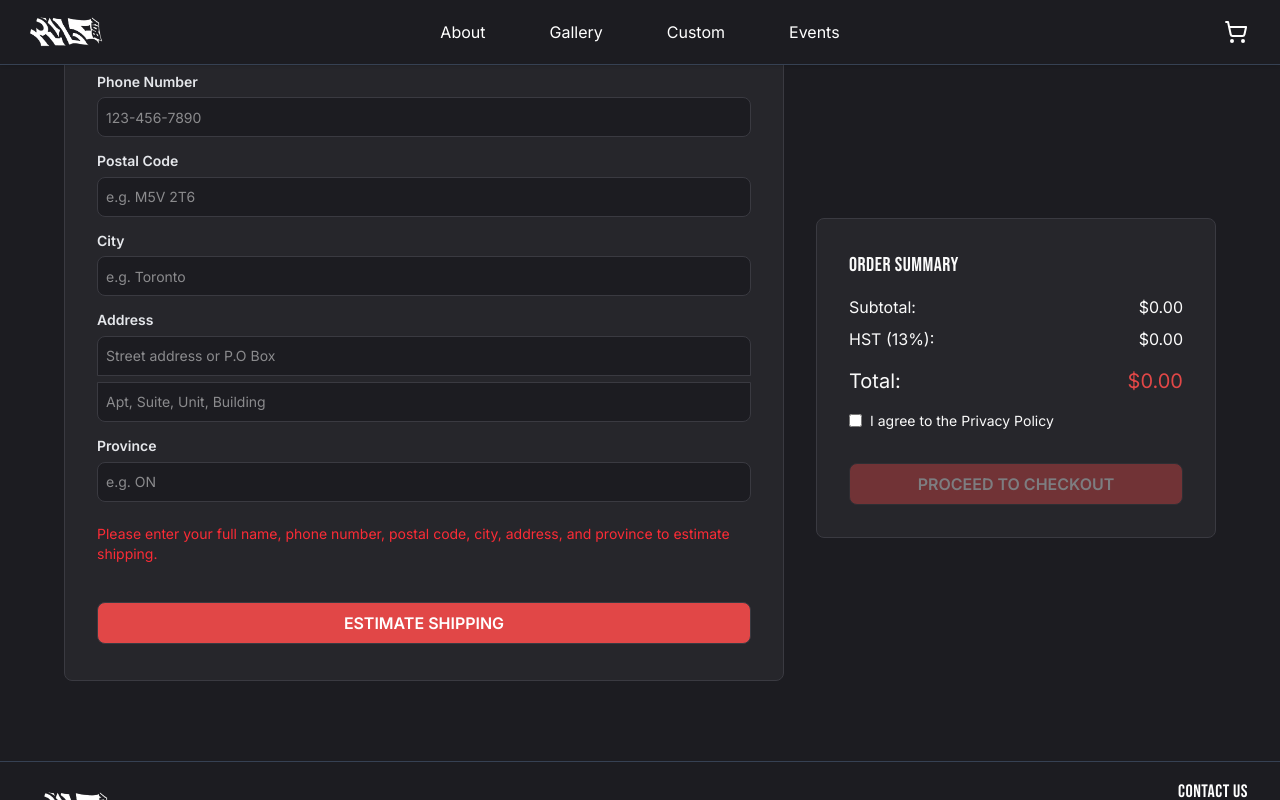
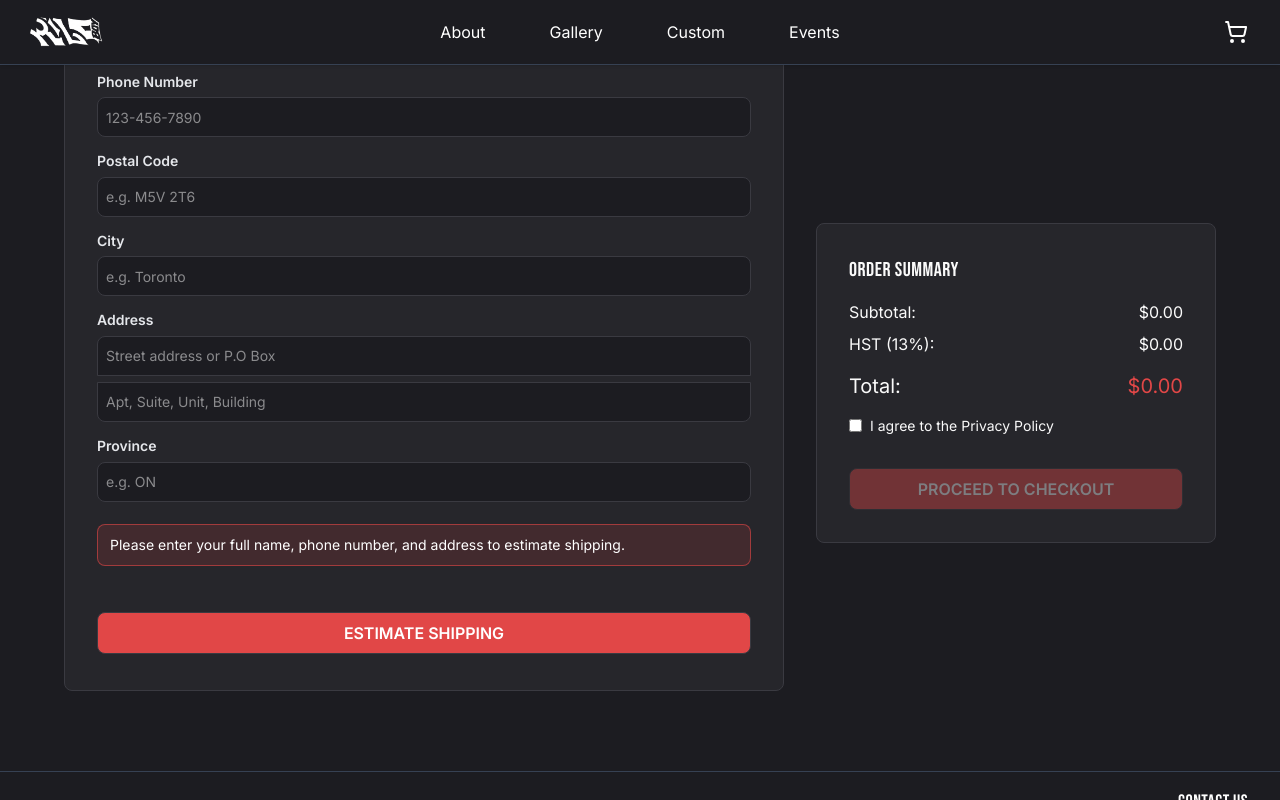
Before and after one commit to MOGARRR/miles, a Next.js app: page /cart in a window 1280 px wide. Both pictures are taken after a click on the button "ESTIMATE SHIPPING". Shown: the part 413-1213 px from the top of the page. Built offline with nearby package versions, Linux system fonts and the light colour scheme.

Commit message:
(ui) clarify incomplete shipping address error with an alert box.

```diff
--- a/app/cart/page.tsx
+++ b/app/cart/page.tsx
@@ -142,28 +142,22 @@ const CartPage = () => {
     setAddressError(null);
 
     const requiredFields = [
-      { key: "name", label: "full name" },
-      { key: "phoneNumber", label: "phone number" },
-      { key: "zip", label: "postal code" },
-      { key: "city", label: "city" },
-      { key: "street1", label: "address" },
-      { key: "state", label: "province" },
+      "name",
+      "phoneNumber",
+      "zip",
+      "city",
+      "street1",
+      "state",
     ] as const;
 
-    const missingFields = requiredFields.filter(
-      ({ key }) => !shippingForm[key].trim(),
+    const hasMissingFields = requiredFields.some(
+      (key) => !shippingForm[key].trim(),
     );
 
-    if (missingFields.length > 0) {
-      const labels = missingFields.map(({ label }) => label);
-      const fieldList =
-        labels.length === 1
-          ? labels[0]
-          : labels.length === 2
-            ? `${labels[0]} and ${labels[1]}`
-            : `${labels.slice(0, -1).join(", ")}, and ${labels[labels.length - 1]}`;
-
-      setAddressError(`Please enter your ${fieldList} to estimate shipping.`);
+    if (hasMissingFields) {
+      setAddressError(
+        "Please enter your full name, phone number, and address to estimate shipping.",
+      );
       setIsEstimatingShipping(false);
       return;
     }
--- a/app/components/ShippingForm.tsx
+++ b/app/components/ShippingForm.tsx
@@ -170,10 +170,32 @@ const ShippingForm = ({
                   "
             />
             {addressError && (
-              <p className="text-sm text-red-500 mt-2">{addressError}</p>
+              <div
+                className="
+                  mt-2 mb-2
+                  rounded-lg
+                  border border-kilored/60
+                  bg-kilored/15
+                  px-3 py-2.5
+                "
+                role="alert"
+              >
+                <p className="text-sm text-white">{addressError}</p>
+              </div>
             )}
             {shippingError && (
-              <p className="text-sm text-red-500 mt-2">{shippingError}</p>
+              <div
+                className="
+                  mt-2 mb-2
+                  rounded-lg
+                  border border-kilored/60
+                  bg-kilored/15
+                  px-3 py-2.5
+                "
+                role="alert"
+              >
+                <p className="text-sm text-white">{shippingError}</p>
+              </div>
             )}
             <SubmitButton
               type="button"
```
